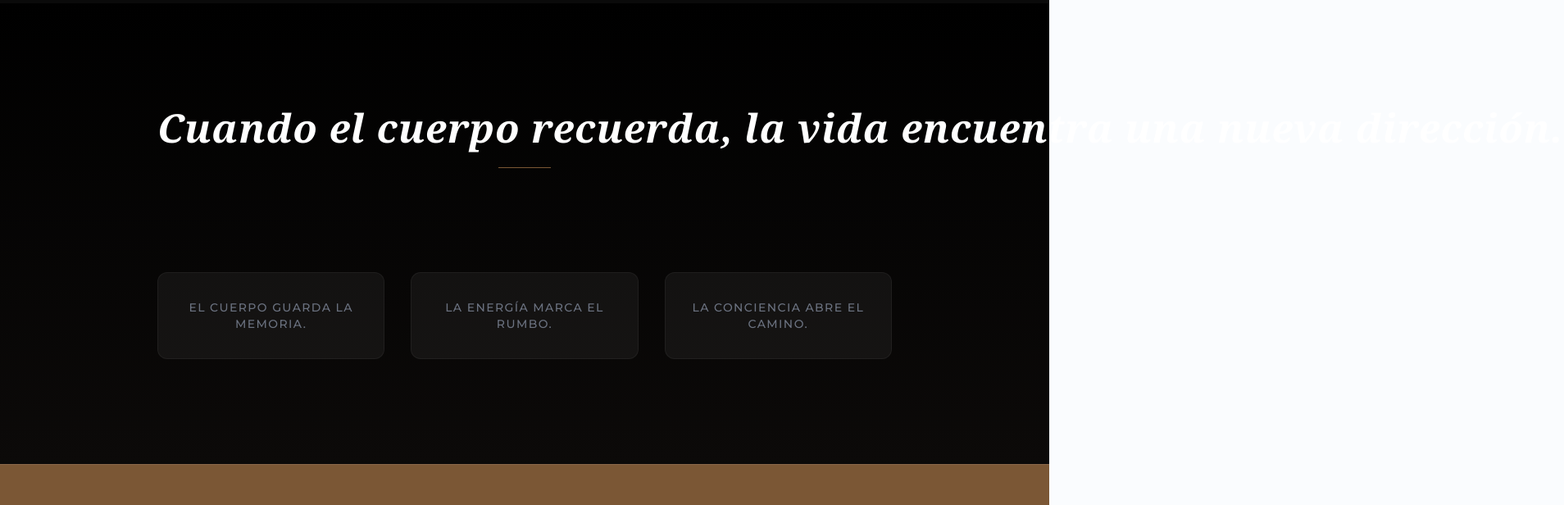
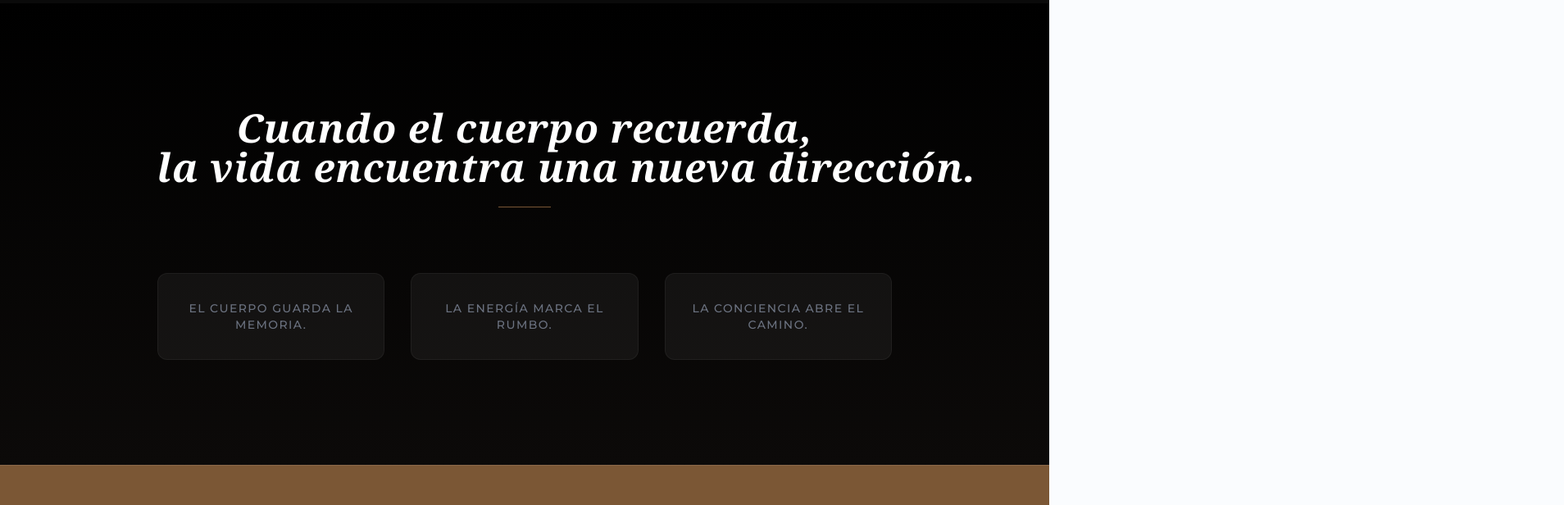
Before and after one commit to yelitzerangeloficialweb-max/yelitze-rangel-web, a Next.js app: page /sobre-mi in a window 1280 px wide. Shown: the part 3960-4576 px from the top of the page at 82% size, 1908 px wide, since content can reach past the window. Built offline with nearby package versions, Linux system fonts and the light colour scheme; a web font is replaced by a local one.

Commit message:
style: split animated quote into two lines

```diff
--- a/app/(website)/(routes)/sobre-mi/page.tsx
+++ b/app/(website)/(routes)/sobre-mi/page.tsx
@@ -242,10 +242,15 @@ export default function AboutPage() {
             <section className="py-32 bg-gradient-to-b from-black to-stone-950 text-center px-4">
                 <div className="container mx-auto max-w-4xl">
                     <div className="mb-20 min-h-[120px]">
-                        <h2 className="text-3xl lg:text-5xl font-serif italic text-white mb-6">
+                        <h2 className="text-3xl lg:text-5xl font-serif italic text-white mb-6 leading-tight">
                             <TypewriterText
-                                text="Cuando el cuerpo recuerda, la vida encuentra una nueva dirección."
+                                text="Cuando el cuerpo recuerda,"
                                 delay={0.5}
+                            />
+                            <br />
+                            <TypewriterText
+                                text="la vida encuentra una nueva dirección."
+                                delay={2.0}
                             />
                         </h2>
                         <div className="w-16 h-[1px] bg-[var(--color-secondary)] mx-auto" />
```
